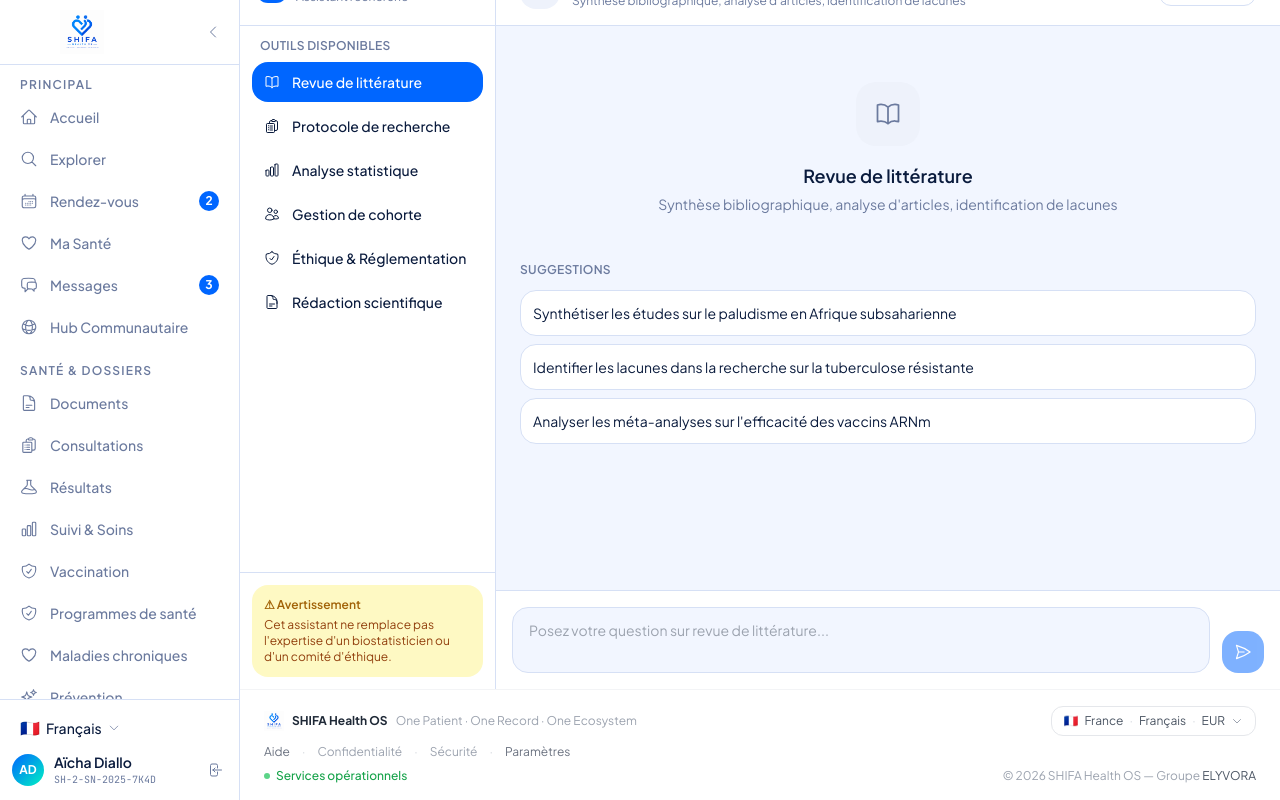
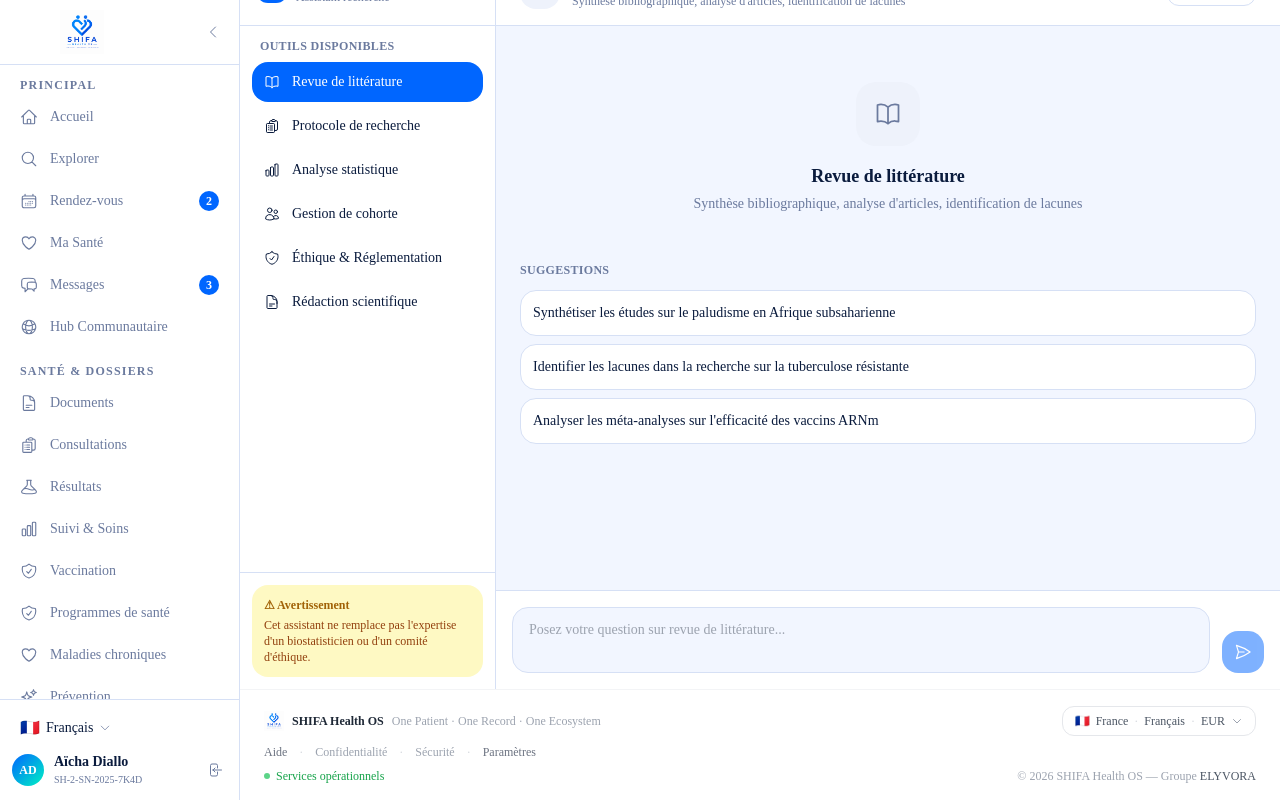
Before and after one commit to mohaelmi86-debug/shifa, a Next.js app: page /shifa-ai-research in a window 1280 px wide. Built offline with nearby package versions, Linux system fonts and the light colour scheme.

Commit message:
fix(build): remove network-dependent Google font loading

```diff
--- a/src/app/layout.tsx
+++ b/src/app/layout.tsx
@@ -1,24 +1,9 @@
 import React from 'react';
 import type { Metadata, Viewport } from 'next';
-import { Plus_Jakarta_Sans, JetBrains_Mono } from 'next/font/google';
 import { Toaster } from 'react-hot-toast';
 import { AuthProvider } from '@/contexts/AuthContext';
 import { LanguageProvider } from '@/contexts/LanguageContext';
 import '../styles/tailwind.css';
-
-const plusJakartaSans = Plus_Jakarta_Sans({
-  subsets: ['latin'],
-  weight: ['400', '500', '600', '700', '800'],
-  variable: '--font-plus-jakarta-sans',
-  display: 'swap',
-});
-
-const jetbrainsMono = JetBrains_Mono({
-  subsets: ['latin'],
-  weight: ['400', '500', '600'],
-  variable: '--font-jetbrains-mono',
-  display: 'swap',
-});
 
 export const viewport: Viewport = {
   width: 'device-width',
@@ -37,8 +22,8 @@ export default function RootLayout({
   children,
 }: Readonly<{ children: React.ReactNode }>) {
   return (
-    <html lang="fr" className={`${plusJakartaSans.variable} ${jetbrainsMono.variable}`}>
-      <body className={plusJakartaSans.className}>
+    <html lang="fr">
+      <body className="font-sans antialiased">
         <AuthProvider>
           <LanguageProvider>
             {children}
```
